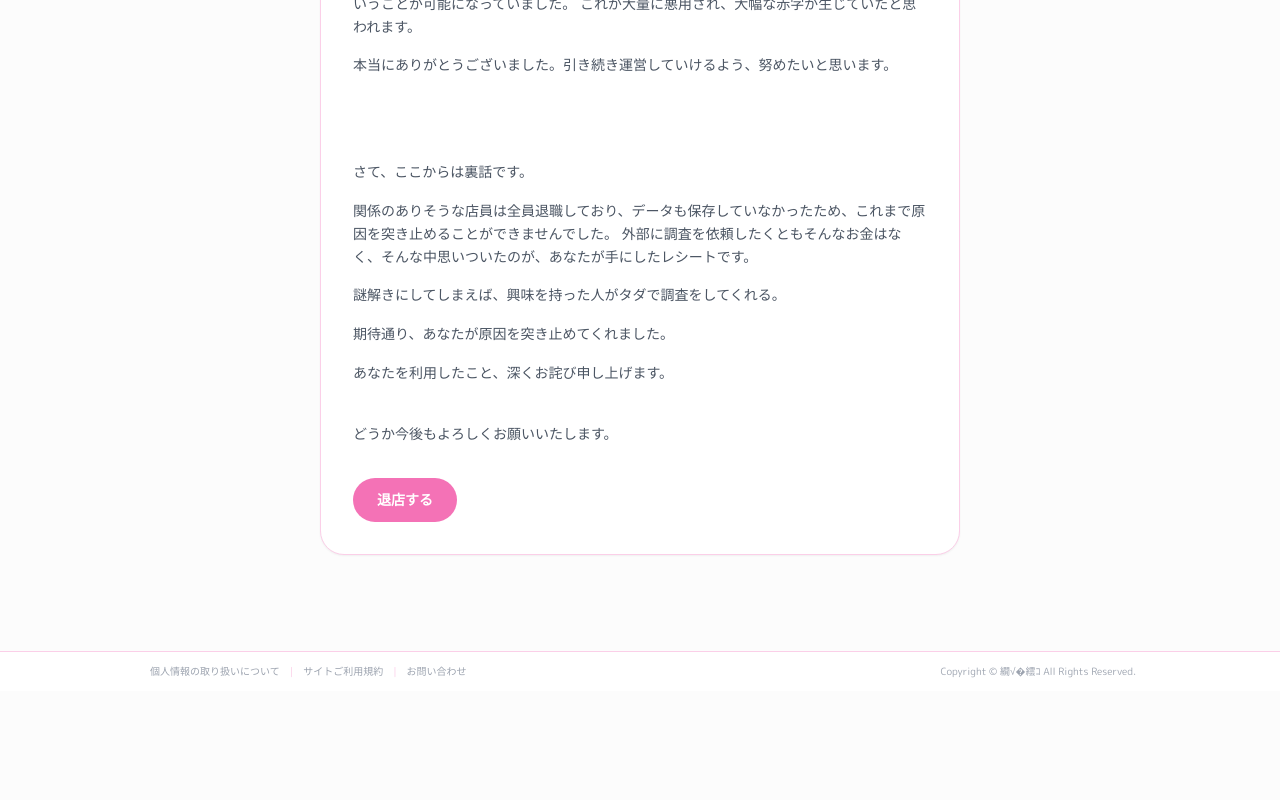
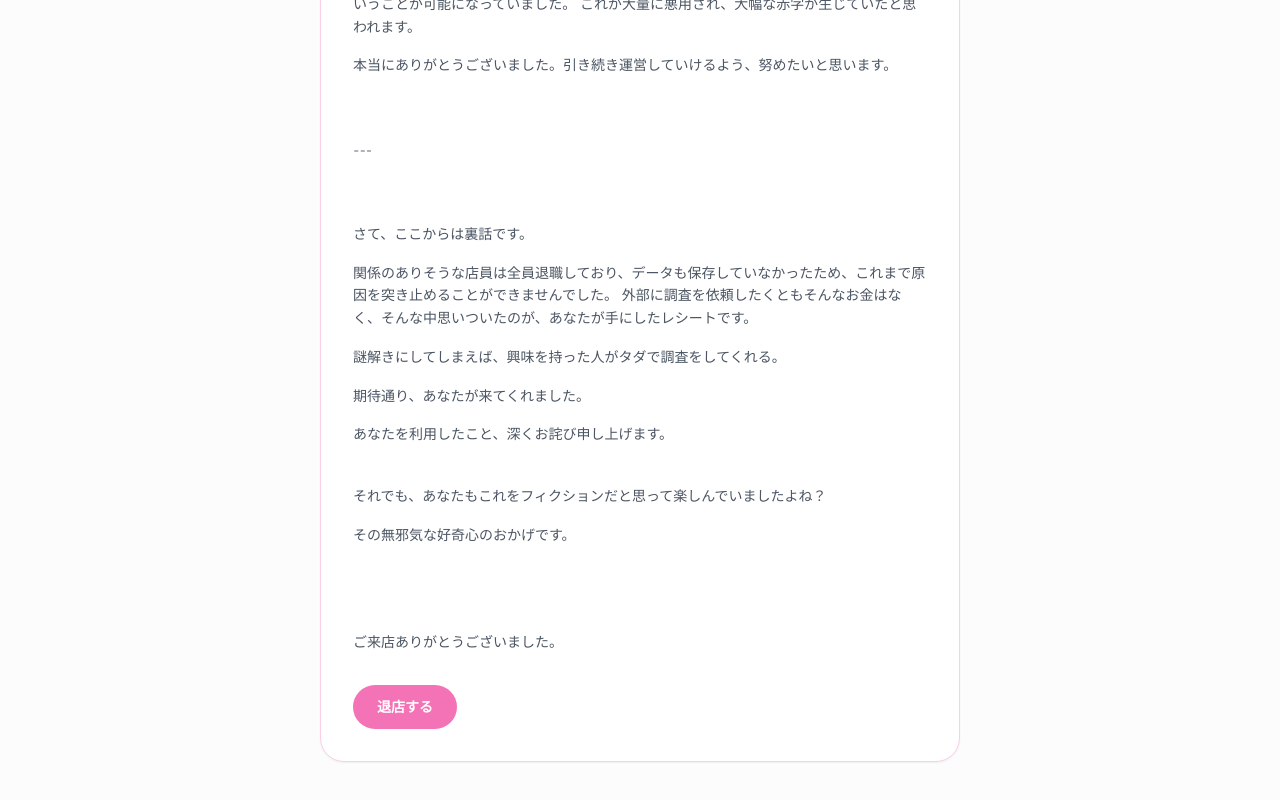
Before and after one commit to kuroneko2828/receipt_nazo_store, a Next.js app: page /contact/ending in a window 1280 px wide. Shown: the part 422-1222 px from the top of the page. Before the commit the page ends 1113 px from the top, so only its background shows below. Built offline with nearby package versions, Linux system fonts and the light colour scheme.

Commit message:
細かい部分の修正

```diff
--- a/src/app/[...slug]/page.tsx
+++ b/src/app/[...slug]/page.tsx
@@ -24,7 +24,7 @@ export default function UnderConstructionPage() {
             <br />
             <br />
             担当者がやる気を失っているため、しばらくこのままになります。
-            そもそも店も閉まるので、完成しない可能性が高いです。
+            そもそも店が閉まって完成しない可能性が高いです。
           </p>
         </div>
 
--- a/src/app/contact/ending/page.tsx
+++ b/src/app/contact/ending/page.tsx
@@ -29,7 +29,9 @@ export default function EndingPage() {
           <p>
             本当にありがとうございました。引き続き運営していけるよう、努めたいと思います。
           </p>
-          <br /><br /><br />
+          <br /><br />
+          <p>---</p>
+          <br /><br />
           <p>さて、ここからは裏話です。</p>
           <p>
             関係のありそうな店員は全員退職しており、データも保存していなかったため、これまで原因を突き止めることができませんでした。
@@ -39,14 +41,21 @@ export default function EndingPage() {
             謎解きにしてしまえば、興味を持った人がタダで調査をしてくれる。
           </p>
           <p>
-            期待通り、あなたが原因を突き止めてくれました。
+            期待通り、あなたが来てくれました。
           </p>
           <p>
             あなたを利用したこと、深くお詫び申し上げます。
           </p>
           <br />
           <p>
-            どうか今後もよろしくお願いいたします。
+            それでも、あなたもこれをフィクションだと思って楽しんでいましたよね？
+          </p>
+          <p>
+            その無邪気な好奇心のおかげです。
+          </p>
+          <br /><br /><br />
+          <p>
+            ご来店ありがとうございました。
           </p>
         </div>
         <div className="mt-8">
--- a/src/app/otoku/page.tsx
+++ b/src/app/otoku/page.tsx
@@ -1,5 +1,5 @@
+import WeatherToggle from "@/components/WeatherToggle";
 import Link from "next/link";
-import WeatherToggle from "@/components/WeatherToggle";
 
 interface Coupon {
   id: number;
@@ -119,8 +119,9 @@ export default function OtokuPage() {
               <h3 className="text-sm font-bold text-amber-700">ご利用上の注意</h3>
             </div>
             <ul className="space-y-1 text-sm text-amber-800 ml-6 list-disc">
-              <li>クーポンの重複使用はご遠慮ください。</li>
-              <li>一部クーポンは在庫状況によりご利用いただけない場合があります。</li>
+              <li>いずれのクーポンも、300円以上のお買い物が必要となります。</li>
+              <li>クーポンは条件を満たしている場合、自動で適用されます。</li>
+              <li>ただし、天気が条件のクーポンについては、お客様の自己申告かつ店員の判断により適用されます。</li>
             </ul>
           </div>
         </section>
--- a/src/app/page.tsx
+++ b/src/app/page.tsx
@@ -47,7 +47,7 @@ export default function Home() {
       {/* 店内写真 */}
       <div className="rounded-3xl overflow-hidden shadow-sm border border-pink-200">
         <Image
-          src="/images/super.png"
+          src="/images/404.png"
           alt="店内の様子"
           width={960}
           height={540}
--- a/src/components/WeatherToggle.tsx
+++ b/src/components/WeatherToggle.tsx
@@ -141,9 +141,6 @@ export default function WeatherToggle() {
 
           {/* フッター */}
           <div className="px-4 py-3 border-t border-pink-100">
-            <p className="text-[10px] text-gray-400 text-center">
-              ※ 天気情報はイメージです
-            </p>
           </div>
         </div>
       </div>
```
Also changed, not shown: public/images/super.png (deleted).
